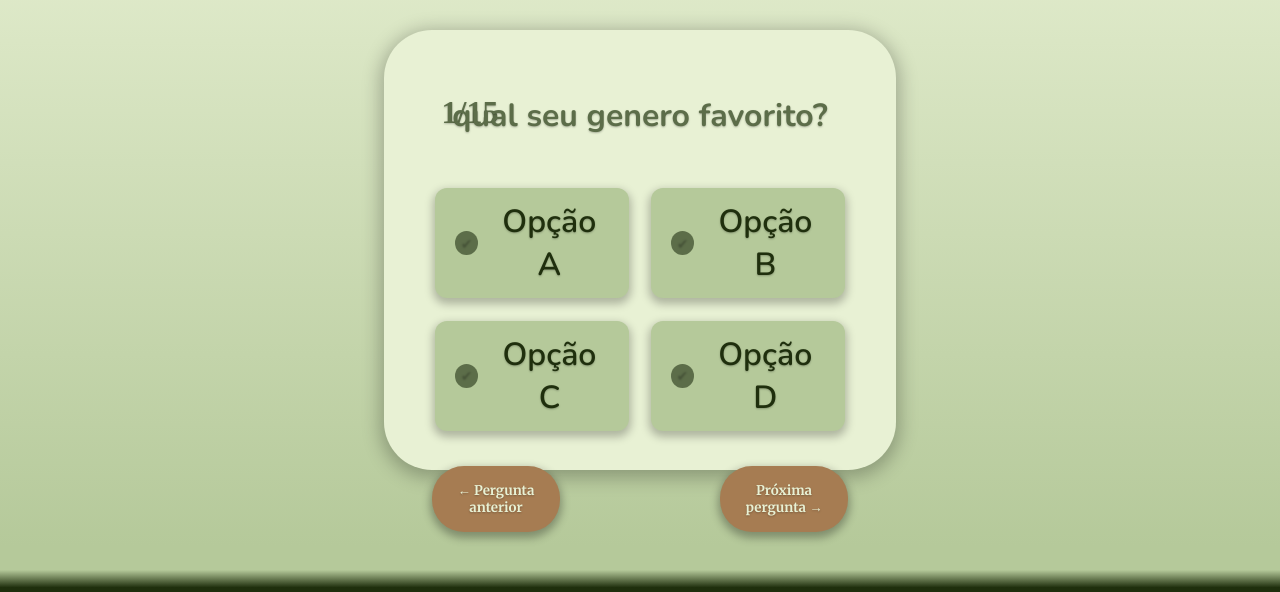
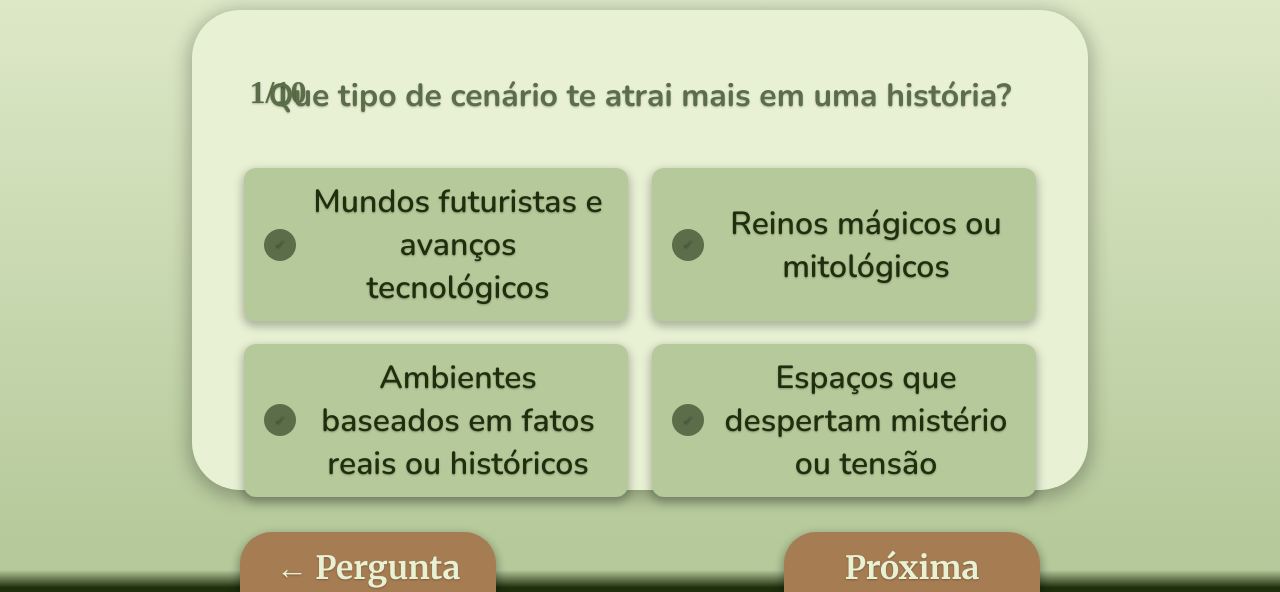
Before and after one commit to GabrielFurtad0/Leitura-descomplicada, a website: page Site - API/web-data-viz/public/Questionario.html in a window 1280 px wide. Both pictures are taken after a click on the button "Iniciar Questionario". Shown: the part 150-742 px from the top of the page. Drawn offline with nearby package versions, Linux system fonts and the light colour scheme; a web font is replaced by a local one.

Commit message:
backend questionario

```diff
--- a/Site - API/web-data-viz/public/Questionario.html
+++ b/Site - API/web-data-viz/public/Questionario.html
@@ -29,39 +29,39 @@
 
     <div class="Questionario" id="div_questionario" style="display: none; opacity: 0;">
 
-      <p class="numero">1/15</p>
-      <p class="Titulo">qual seu genero favorito?</p>
+      <p class="numero" id="p_numero"></p>
+      <p class="Titulo" id="p_titulo"></p>
       <div class="opcoes">
 
         <label class="opcao">
           <input type="checkbox" name="opcao" id="opcaoA" onchange="limparBCD()">
           <span class="custom-checkbox">✔</span>
-          <span class="label-text" id="label-text" >Opção A</span>
+          <span class="label-text" id="label-textA"></span>
         </label>
 
         <label class="opcao">
           <input type="checkbox" name="opcao" id="opcaoB" onchange="limparACD()">
           <span class="custom-checkbox">✔</span>
-          <span class="label-text" id="label-text" >Opção B</span>
+          <span class="label-text" id="label-textB" ></span>
         </label>
 
         <label class="opcao">
           <input type="checkbox" name="opcao" id="opcaoC" onchange="limparABD()">
           <span class="custom-checkbox">✔</span>
-          <span class="label-text" id="label-text" >Opção C</span>
+          <span class="label-text" id="label-textC" ></span>
         </label>
 
         <label class="opcao">
           <input type="checkbox" id="opcaoD" onchange="limparABC()">
           <span class="custom-checkbox">✔</span>
-          <span class="label-text" id="label-text" >Opção D</span>
+          <span class="label-text" id="label-textD"></span>
         </label>
 
       </div>
       <div class="botoes">
-        <button onclick="anterior()" class="perguntaAnterior">&#8592; Pergunta anterior</button>
-        <button onclick="finalizar()" style="display: none;">Finalizar Questionario</button>
-        <button onclick="proxima()" style="grid-column: 3;">Próxima pergunta &#8594;</button>
+        <button onclick="anterior()" class="perguntaAnterior" id="perguntaAnterior">&#8592; Pergunta anterior</button>
+        <button onclick="finalizar()" style="display: none; grid-column: 2;" id="finalizarQuestionario">Finalizar Questionario</button>
+        <button onclick="proxima()" style="grid-column: 3;" id="perguntaProxima">Próxima pergunta &#8594;</button>
       </div>
     </div>
   </div>
@@ -111,44 +111,171 @@
   </div>
 </body>
 <script>
-  let perguntas = ['Que tipo de cenário te atrai mais em uma história?', 'Qual dessas experiências você mais valoriza ao ler?']
-  let opcoesA = []
-  let opcoesB = []
-  let opcoesC = []
-  let opcoesD = []
+  let perguntas = [
+  'Que tipo de cenário te atrai mais em uma história?',
+  'Qual dessas experiências você mais valoriza ao ler?',
+  'Que tipo de personagem chama mais sua atenção?',
+  'Quando você termina um livro, o que costuma ficar com você?',
+  'Como você prefere que a história se desenrole?',
+  'Que tipo de tema você considera mais envolvente?',
+  'O que te motiva a escolher um livro?',
+  'Que tipo de final mais te agrada?',
+  'Qual é seu ritmo ideal de leitura?',
+  'O que você espera sentir ao terminar um livro?'
+];
+  let opcoesA = [
+  'Mundos futuristas e avanços tecnológicos',
+  'Aprender algo novo sobre o mundo ou a sociedade',
+  'Heróis com poderes ou jornadas épicas',
+  'As ideias provocativas e os questionamentos',
+  'Com ação constante e muitos eventos',
+  'Tecnologia, ciência e ética',
+  'A capa e o título chamativos',
+  'Um desfecho inesperado e provocador',
+  'Histórias rápidas e diretas',
+  'Que aprendi algo relevante ou atual'
+];
+
+let opcoesB = [
+  'Reinos mágicos ou mitológicos',
+  'Viver emoções intensas e relacionamentos marcantes',
+  'Pessoas comuns enfrentando dilemas reais',
+  'As emoções despertadas pela história',
+  'Com foco no crescimento emocional dos personagens',
+  'Amor, perda e superação',
+  'A sinopse que me faz imaginar cenários e personagens',
+  'Uma conclusão emocional e significativa',
+  'Narrativas com tempo para refletir',
+  'Que me conectei com os personagens'
+];
+
+let opcoesC = [
+  'Ambientes baseados em fatos reais ou históricos',
+  'Refletir sobre questões existenciais e psicológicas',
+  'Cientistas, exploradores ou visionários',
+  'As lições de vida ou inspiração pessoal',
+  'De forma investigativa, revelando aos poucos',
+  'Cultura, tradições e eventos históricos',
+  'O quanto o tema tem a ver com minha vida ou curiosidade',
+  'Um final que fecha tudo com lógica',
+  'Textos descritivos e ricos em contexto',
+  'Que fui levado para outro mundo'
+];
+
+let opcoesD = [
+  'Espaços que despertam mistério ou tensão',
+  'Ser surpreendido por reviravoltas ou revelações',
+  'Figuras com segredos ou passado misterioso',
+  'A vontade de reler por causa dos detalhes ocultos',
+  'De forma informativa, baseada em fatos reais',
+  'Medo, tensão e o lado sombrio do ser humano',
+  'Indicações de pessoas ou plataformas que confio',
+  'Um final em aberto que deixa espaço para pensar',
+  'Depende do meu humor no momento',
+  'Que fui desafiado a pensar de outro jeito'
+];
+
   let respostas = []
 
-  let A = document.getElementById("opcaoA")
-  let B = document.getElementById("opcaoB")
-  let C = document.getElementById("opcaoC")
-  let D = document.getElementById("opcaoD")
+  let indexDaVez = 0
+
+  let A = document.getElementById("label-textA")
+  let B = document.getElementById("label-textB")
+  let C = document.getElementById("label-textC")
+  let D = document.getElementById("label-textD")
+
+  let checkA = document.getElementById("opcaoA")
+  let checkB = document.getElementById("opcaoB")
+  let checkC = document.getElementById("opcaoC")
+  let checkD = document.getElementById("opcaoD")
+
+  let numeroExibido = document.getElementById("p_numero")
+  let perguntaExibida = document.getElementById("p_titulo")
+
+  let buttonPerguntaAnterior = document.getElementById("perguntaAnterior")
+  let buttonPerguntaProxima = document.getElementById("perguntaProxima")
+  let button_iniciar = document.getElementById("button_iniciar")
+  let buttonFinalizarQuestionario = document.getElementById("finalizarQuestionario")
+
+
+
 
   function iniciar(){
     let divQuestionario = document.getElementById("div_questionario")
-    let button_iniciar = document.getElementById("button_iniciar")
+
 
     button_iniciar.style.display = 'none'
-
 
     divQuestionario.style.opacity = '1'
     divQuestionario.style.display = 'grid'
 
+    numeroExibido.innerHTML = '1/10'
+    perguntaExibida.innerHTML = perguntas[0]
+
+    A.innerHTML = opcoesA[0]
+    B.innerHTML = opcoesB[0]
+    C.innerHTML = opcoesC[0]
+    D.innerHTML = opcoesD[0]
   }
 
 
-function inner(){
+
+  function proxima(){
+    if (indexDaVez < 9){
+      indexDaVez ++
+    }
+    if (indexDaVez == 0){
+      buttonPerguntaAnterior.style.display = 'none'
+    }else if(indexDaVez != 0) buttonPerguntaAnterior.style.display = 'grid'
+    if (indexDaVez == 9){
+      buttonPerguntaProxima.style.display = 'none'
+      buttonFinalizarQuestionario.style.display = 'grid'
+    }else if(indexDaVez != 9) {
+      buttonPerguntaProxima.style.display = 'grid'
+      buttonFinalizarQuestionario.style.display = 'none'
+    }
+    console.log(indexDaVez);
 
 
- let A = document.getElementById("opcaoA")
- let B = document.getElementById("opcaoB")
- let C = document.getElementById("opcaoC")
- let D = document.getElementById("opcaoD")
 
+    numeroExibido.innerHTML = `${indexDaVez+1}/10`
+    perguntaExibida.innerHTML = perguntas[indexDaVez]
+
+    A.innerHTML = opcoesA[indexDaVez]
+    B.innerHTML = opcoesB[indexDaVez]
+    C.innerHTML = opcoesC[indexDaVez]
+    D.innerHTML = opcoesD[indexDaVez]
 
   }
 
-function limparABC(){
+  function anterior(){
+
+    if (indexDaVez == 0){
+      buttonPerguntaAnterior.style.display = 'none'
+    }else if(indexDaVez != 0) buttonPerguntaAnterior.style.display = 'grid'
+    if (indexDaVez == 9){
+      buttonPerguntaProxima.style.display = 'none'
+      buttonFinalizarQuestionario.style.display = 'grid'
+    }else if (indexDaVez != 9){
+      buttonPerguntaProxima.style.display = 'grid'
+      buttonFinalizarQuestionario.style.display = 'none'
+    }
+
+    if (indexDaVez > 0){
+      indexDaVez --
+    }
+    console.log(indexDaVez);
+
+    numeroExibido.innerHTML = `${indexDaVez+1}/10`
+    perguntaExibida.innerHTML = perguntas[indexDaVez]
+
+    A.innerHTML = opcoesA[indexDaVez]
+    B.innerHTML = opcoesB[indexDaVez]
+    C.innerHTML = opcoesC[indexDaVez]
+    D.innerHTML = opcoesD[indexDaVez]
 
   }
+
+
 </script>
 </html>
--- a/Site - API/web-data-viz/public/Style.css
+++ b/Site - API/web-data-viz/public/Style.css
@@ -959,8 +959,8 @@ background: linear-gradient(180deg,rgba(181, 201, 154, 1) 0%, rgba(31, 47, 13, 1
   padding: 2rem;
   font-size: 2rem;
   text-align: center;
-  width: 40vw;
-  height: 55vh;
+  width: 70vw;
+  height: 60vh;
   color: #1F2F0D;
 }
 
@@ -997,7 +997,9 @@ background: linear-gradient(180deg,rgba(181, 201, 154, 1) 0%, rgba(31, 47, 13, 1
 .Questionario .opcoes .opcao{
   border-radius: 0.75rem;
   margin: 0.2rem;
-
+  width: 30vw;
+  text-align: center;
+  justify-content: start;
 }
 
 .Questionario .botoes{
@@ -1013,6 +1015,7 @@ background: linear-gradient(180deg,rgba(181, 201, 154, 1) 0%, rgba(31, 47, 13, 1
 .Questionario button{
   padding: 1rem;
   border-radius: 2rem;
+  font-size: 2rem;
 }
 
 .opcao {
@@ -1027,7 +1030,8 @@ background: linear-gradient(180deg,rgba(181, 201, 154, 1) 0%, rgba(31, 47, 13, 1
       transition: 0.3s ease;
       justify-self: center;
       box-shadow: 0px 4px 9px 2px rgba(0, 0, 0, 0.25);
-
+      display: grid;
+      grid-template-columns: auto 1fr;
     }
 
     /* Checkbox escondido, mas acessível */
@@ -1036,8 +1040,8 @@ background: linear-gradient(180deg,rgba(181, 201, 154, 1) 0%, rgba(31, 47, 13, 1
     }
 
     .custom-checkbox {
-      width: 24px;
-      height: 24px;
+      height: 2rem;
+      width: 2rem;
       border-radius: 50%;
       background-color: #5C6D49;
       display: flex;
```
Lines whose indentation alone changed are shown as unchanged.
